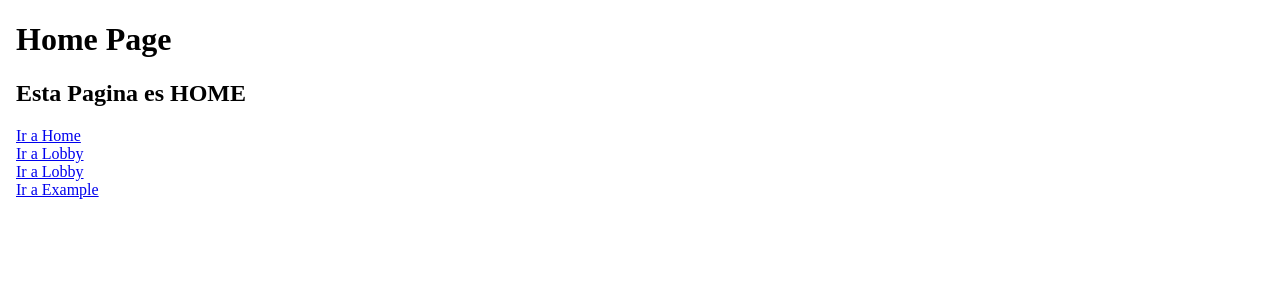
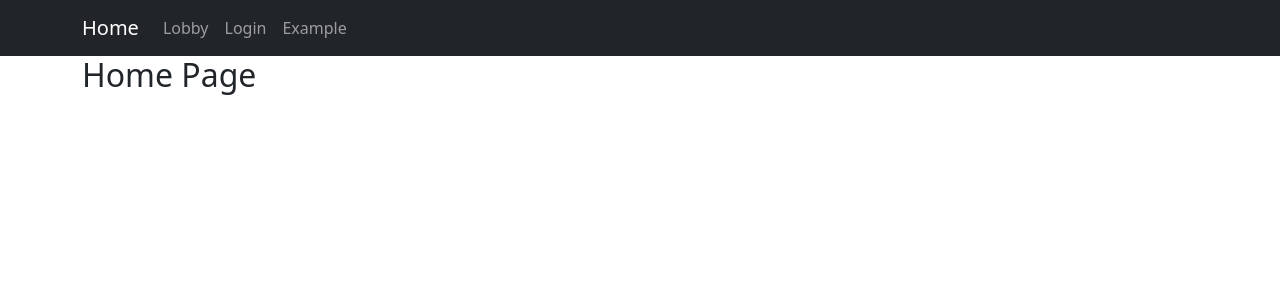
Before and after one commit to Efelante-Volador/albion-api, an Angular app in the folder albion-app/: page / in a window 1280 px wide. Shown: the top 300 px of the page. Built offline with nearby package versions, Linux system fonts and the light colour scheme.

Commit message:
SE AGREGA PAQUETE BOOTSTRAP PARA TRABAJAR DISEÑO

```diff
--- a/albion-app/angular.json
+++ b/albion-app/angular.json
@@ -27,9 +27,14 @@
               }
             ],
             "styles": [
-              "src/styles.css"
+              "src/styles.css",
+              "node_modules/bootstrap/dist/css/bootstrap.min.css"
             ],
-            "scripts": [],
+            "scripts": [
+              "node_modules/jquery/dist/jquery.min.js",
+              "node_modules/@popperjs/core//dist/umd/popper.min.js",
+              "node_modules/bootstrap/dist/js/bootstrap.min.js"
+            ],
             "server": "src/main.server.ts",
             "prerender": true,
             "ssr": {
--- a/albion-app/package.json
+++ b/albion-app/package.json
@@ -21,7 +21,10 @@
     "@angular/platform-server": "^18.1.0",
     "@angular/router": "^18.1.0",
     "@angular/ssr": "^18.1.4",
+    "@popperjs/core": "^2.11.8",
+    "bootstrap": "^5.3.3",
     "express": "^4.18.2",
+    "jquery": "^3.7.1",
     "rxjs": "~7.8.0",
     "tslib": "^2.3.0",
     "zone.js": "~0.14.3"
--- a/albion-app/src/app/app.component.html
+++ b/albion-app/src/app/app.component.html
@@ -6,16 +6,41 @@
         <title>Home</title>
         <meta name="description" content="">
         <meta name="viewport" content="width=device-width, initial-scale=1">
-        <link rel="stylesheet" href="">
-        <script>
-        </script>
     </head>
     <body>
-        <h1>Home Page</h1>
-        <router-outlet></router-outlet>
-        <a href="/Home">Ir a Home</a><br>
-        <a href="/lobby">Ir a Lobby</a><br>
-        <a href="/login">Ir a Lobby</a><br>
-        <a href="/example">Ir a Example</a><br>
+        <nav class="navbar navbar-expand-lg navbar-dark bg-dark">
+            <div class="container">
+                <a class="navbar-brand" href="/home">Home</a>
+                <button class="navbar-toggler" type="button" data-toggle="collapse" data-target="#navbarNavDropdown" aria-controls="navbarNavDropdown" aria-expanded="false" aria-label="Toggle navigation">
+                    <img src="/docs/4.0/assets/brand/bootstrap-solid.svg" width="30" height="30" alt="">
+                </button>
+                <div class="collapse navbar-collapse" id="navbarNavDropdown">
+                    <ul class="navbar-nav">
+                        <li class="nav-item">
+                            <a class="nav-link" href="/lobby">Lobby</a>
+                        </li>
+                        <li class="nav-item">
+                            <a class="nav-link" href="/login">Login</a>
+                        </li>
+                        <li class="nav-item">
+                            <a class="nav-link" href="/example">Example</a>
+                        </li>
+                        <!--<li class="nav-item dropdown">
+                            <a class="nav-link dropdown-toggle" href="#" id="navbarDropdownMenuLink" data-toggle="dropdown" aria-haspopup="true" aria-expanded="false">
+                            Dropdown link
+                            </a>
+                            <div class="dropdown-menu" aria-labelledby="navbarDropdownMenuLink">
+                            <a class="dropdown-item" href="#">Action</a>
+                            <a class="dropdown-item" href="#">Another action</a>
+                            <a class="dropdown-item" href="#">Something else here</a>
+                            </div>
+                        </li>-->
+                    </ul>
+                </div>
+            </div>
+        </nav>
+        <div class="container">
+            <router-outlet></router-outlet>
+        </div>
     </body>
 </html>
--- a/albion-app/src/app/home/home.component.html
+++ b/albion-app/src/app/home/home.component.html
@@ -1 +1 @@
-<h2>Esta Pagina es HOME</h2>
+<h2>Home Page</h2>
```
Also changed, not shown: 1 other file (tests, documents, lock files or other folders).
